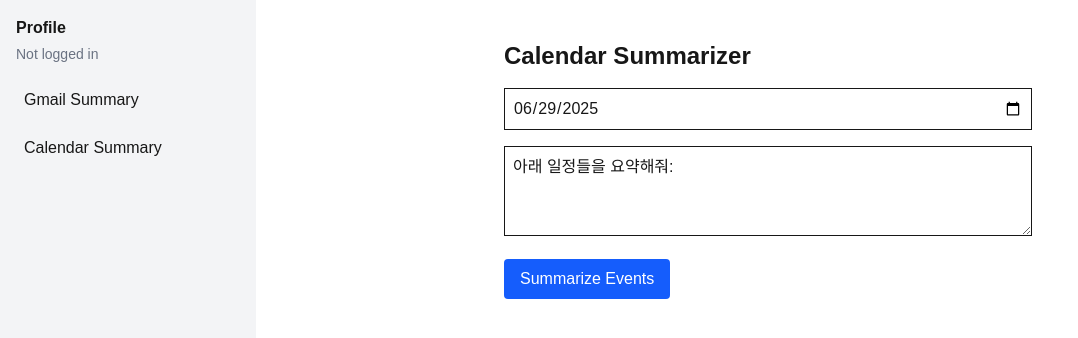
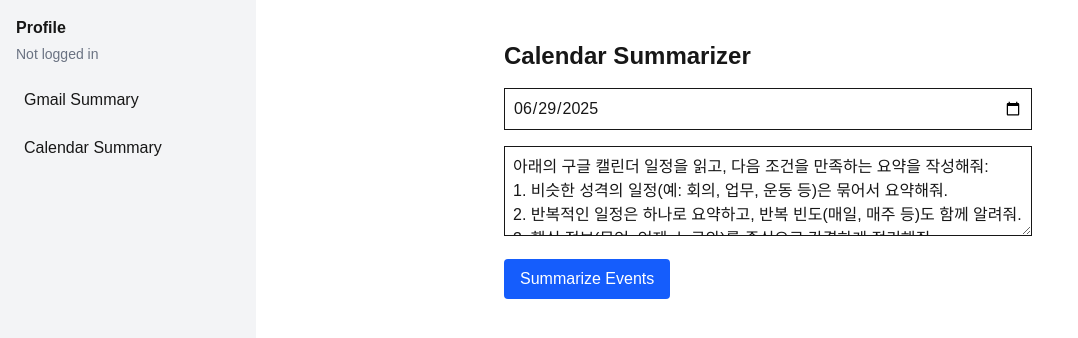
Before and after one commit to hanbinJoel/ai-hackerthon, a Next.js app: page /calendar in a window 1280 px wide. Shown: the top 338 px of the page, without its empty margins (0-1078 px from the left). Built offline with nearby package versions, Linux system fonts and the light colour scheme; no server answers.

Commit message:
프롬프트 고도화

```diff
--- a/app/api/gmail/summarize/route.ts
+++ b/app/api/gmail/summarize/route.ts
@@ -149,7 +149,6 @@ export async function POST(request: Request) {
 
     return NextResponse.json({ groupSummaries });
   } catch (error: any) {
-    console.error("Error summarizing emails:", error);
     if (error.status === 401 || error.message === 'Not authenticated') {
       return NextResponse.json({ error: "Not authenticated" }, { status: 401 });
     }
--- a/app/calendar/page.tsx
+++ b/app/calendar/page.tsx
@@ -3,9 +3,29 @@ import { useEffect, useState } from "react";
 import axios from "axios";
 import MdxView from "@/components/MdxView";
 
+const DEFAULT_PROMPT =`아래의 구글 캘린더 일정을 읽고, 다음 조건을 만족하는 요약을 작성해줘:
+1. 비슷한 성격의 일정(예: 회의, 업무, 운동 등)은 묶어서 요약해줘.
+2. 반복적인 일정은 하나로 요약하고, 반복 빈도(매일, 매주 등)도 함께 알려줘.
+3. 핵심 정보(무엇, 언제, 누구와)를 중심으로 간결하게 정리해줘.
+4. 불필요한 세부 내용이나 위치 정보 등은 생략해도 좋아.
+5. 관심사별 카테고리(예: 업무 / 회의 / 개인 / 헬스 등)로 나눠서 보여줘.
+6. 일정의 시간 흐름이나 집중 시간대를 파악할 수 있게 정리해줘.
+
+## 📝 출력 형식 예시
+📅 주간 일정 요약 (7월 1일 ~ 7월 7일)
+
+🔹 업무 관련
+- 프로젝트 미팅 (화/목 10:00, 팀원들과)
+- 디자인 리뷰 (수 15:00, 디자이너와)
+
+🔹 시간대별 집중도
+- 오전: 회의 다수 집중
+- 오후: 개인 업무 및 일정 다수
+`
+
 export default function CalendarPage() {
   const [date, setDate] = useState(() => new Date().toISOString().slice(0, 10));
-  const [calPrompt, setCalPrompt] = useState("아래 일정들을 요약해줘:");
+  const [calPrompt, setCalPrompt] = useState(DEFAULT_PROMPT);
   const [calSummary, setCalSummary] = useState("");
   const [calLoading, setCalLoading] = useState(false);
 
```
